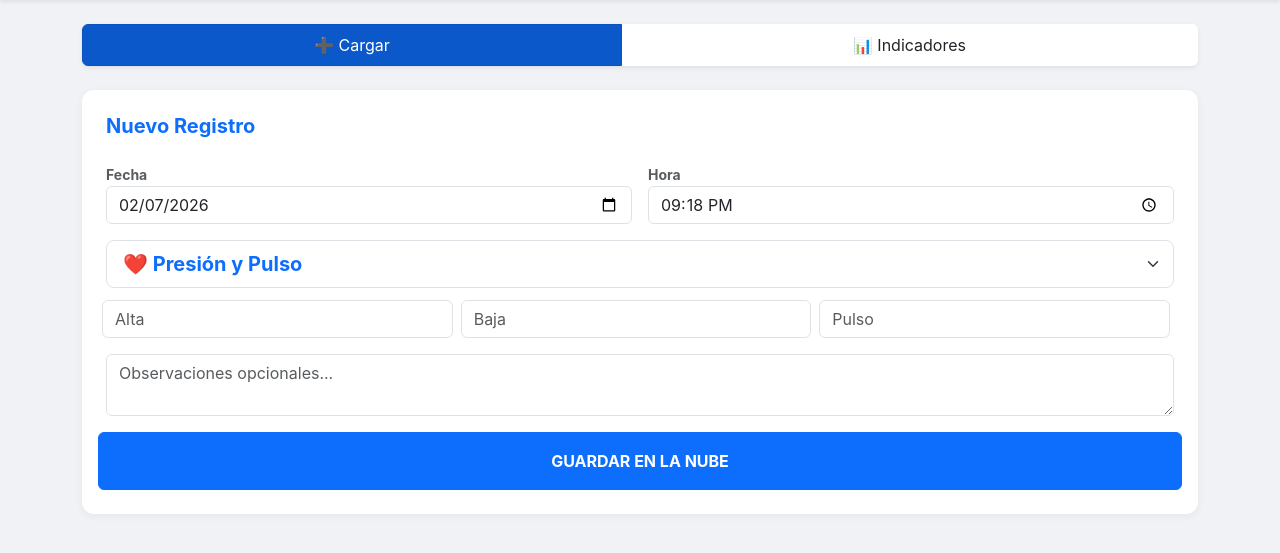
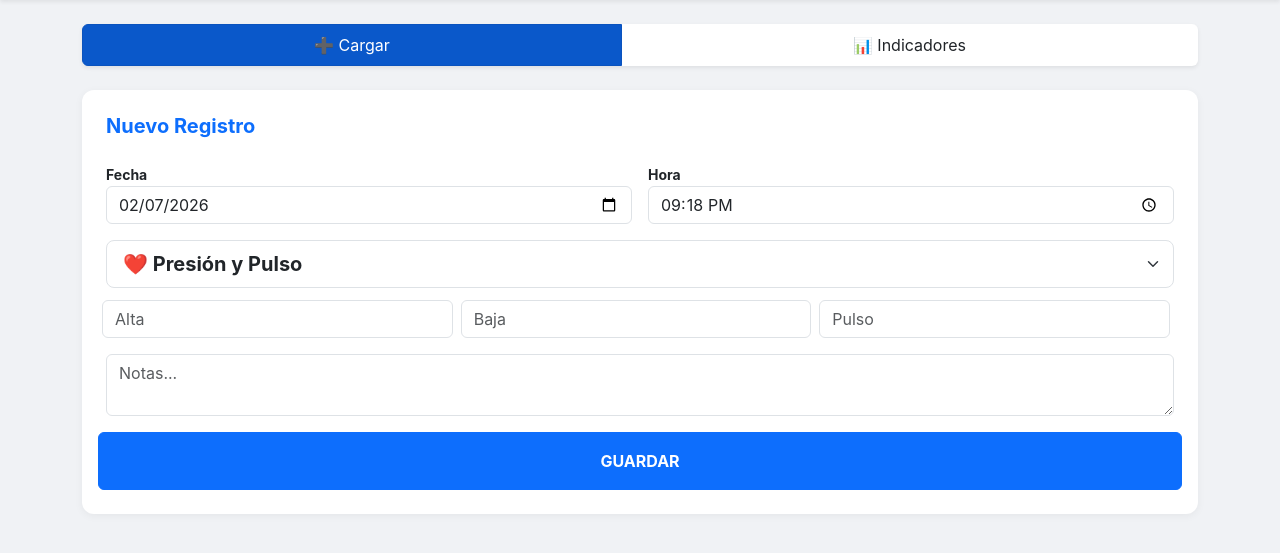
Before and after one commit to Pastormerlo/control-drenaje, a Flask app: page /cargar in a window 1280 px wide. Shown: the part 56-609 px from the top of the page. Run offline with Flask 3, Linux system fonts and the light colour scheme; a user stored in the database is signed in; some libraries are stand-ins or nearby versions.

Commit message:
Add files via upload

```diff
--- a/templates/index.html
+++ b/templates/index.html
@@ -7,12 +7,12 @@
     <link href="https://cdn.jsdelivr.net/npm/bootstrap@5.3.0/dist/css/bootstrap.min.css" rel="stylesheet">
     <style>
         body { background-color: #f0f2f5; font-family: -apple-system, sans-serif; }
-        .card { border-radius: 12px; border: none; box-shadow: 0 2px 10px rgba(0,0,0,0.05); }
-        .stat-val { font-size: 1.8rem; font-weight: bold; color: #1a1a1a; }
-        .stat-label { font-size: 0.75rem; text-transform: uppercase; color: #6c757d; font-weight: 700; letter-spacing: 0.5px; }
-        .badge-alert { background-color: #ffe5e5; color: #d90429; font-weight: bold; font-size: 0.7rem; }
+        .card { border-radius: 12px; border: none; box-shadow: 0 2px 8px rgba(0,0,0,0.05); }
+        .stat-val { font-size: 1.6rem; font-weight: bold; line-height: 1.2; }
+        .stat-label { font-size: 0.7rem; text-transform: uppercase; color: #6c757d; font-weight: 700; letter-spacing: 0.5px; }
+        .badge-alert { background-color: #ffe5e5; color: #d90429; font-weight: bold; font-size: 0.65rem; }
         .seccion-oculta { display: none; }
-        .nav-link-custom { color: white; text-decoration: none; font-weight: 500; font-size: 0.9rem; }
+        .nav-link-custom { color: white; text-decoration: none; font-size: 0.9rem; font-weight: 500; }
     </style>
 </head>
 <body>
@@ -36,17 +36,15 @@
     {% if modo == 'perfil' %}
     <div class="card p-4">
         <h5 class="mb-4 fw-bold text-primary">Mi Ficha Individual</h5>
-        {% with messages = get_flashed_messages(with_categories=true) %}
-          {% if messages %}{% for category, message in messages %}<div class="alert alert-{{category}} small">{{ message }}</div>{% endfor %}{% endif %}
-        {% endwith %}
+        {% with msgs = get_flashed_messages() %}{% if msgs %}<div class="alert alert-success">{{msgs[0]}}</div>{% endif %}{% endwith %}
         <form action="{{ url_for('editar_perfil') }}" method="POST">
             <div class="row g-3">
-                <div class="col-12"><label class="small fw-bold text-muted">Nombre y Apellido</label><input type="text" name="nombre" class="form-control" value="{{perfil.nombre_apellido or ''}}" required></div>
-                <div class="col-6"><label class="small fw-bold text-muted">Edad</label><input type="number" name="edad" class="form-control" value="{{perfil.edad or ''}}"></div>
-                <div class="col-6"><label class="small fw-bold text-muted">Sexo</label><select name="sexo" class="form-select"><option value="M" {% if perfil.sexo=='M' %}selected{% endif %}>M</option><option value="F" {% if perfil.sexo=='F' %}selected{% endif %}>F</option></select></div>
-                <div class="col-12"><label class="small fw-bold text-muted">Obra Social</label><input type="text" name="obra_social" class="form-control" value="{{perfil.obra_social or ''}}"></div>
-                <div class="col-12"><label class="small fw-bold text-muted">Médico de Cabecera</label><input type="text" name="medico" class="form-control" value="{{perfil.nombre_medico or ''}}"></div>
-                <button type="submit" class="btn btn-success w-100 p-3 fw-bold mt-2">ACTUALIZAR FICHA</button>
+                <div class="col-12"><label class="small fw-bold">Nombre y Apellido</label><input type="text" name="nombre" class="form-control" value="{{perfil.nombre_apellido or ''}}" required></div>
+                <div class="col-6"><label class="small fw-bold">Edad</label><input type="number" name="edad" class="form-control" value="{{perfil.edad or ''}}"></div>
+                <div class="col-6"><label class="small fw-bold">Sexo</label><select name="sexo" class="form-select"><option value="M" {% if perfil.sexo=='M' %}selected{% endif %}>M</option><option value="F" {% if perfil.sexo=='F' %}selected{% endif %}>F</option></select></div>
+                <div class="col-12"><label class="small fw-bold">Obra Social</label><input type="text" name="obra_social" class="form-control" value="{{perfil.obra_social or ''}}"></div>
+                <div class="col-12"><label class="small fw-bold">Médico</label><input type="text" name="medico" class="form-control" value="{{perfil.nombre_medico or ''}}"></div>
+                <button type="submit" class="btn btn-success w-100 p-3 fw-bold mt-2">GUARDAR CAMBIOS</button>
             </div>
         </form>
     </div>
@@ -55,13 +53,13 @@
     {% if modo == 'cargar' %}
     <div class="card p-4">
         <h5 class="mb-4 fw-bold text-primary">Nuevo Registro</h5>
-        {% if success %}<div class="alert alert-success">{{ success }}</div>{% endif %}
+        {% if success %}<div class="alert alert-success small">{{ success }}</div>{% endif %}
         <form action="{{ url_for('cargar_registro') }}" method="POST">
             <div class="row g-3">
-                <div class="col-6"><label class="small fw-bold text-muted">Fecha</label><input type="date" name="fecha" class="form-control" required id="f_input"></div>
-                <div class="col-6"><label class="small fw-bold text-muted">Hora</label><input type="time" name="hora" class="form-control" required id="h_input"></div>
+                <div class="col-6"><label class="small fw-bold">Fecha</label><input type="date" name="fecha" class="form-control" id="f_input" required></div>
+                <div class="col-6"><label class="small fw-bold">Hora</label><input type="time" name="hora" class="form-control" id="h_input" required></div>
                 <div class="col-12">
-                    <select class="form-select form-select-lg fw-bold text-primary" id="tipo_registro" name="tipo_registro" onchange="mostrarCampos()">
+                    <select class="form-select form-select-lg fw-bold" id="tipo_registro" name="tipo_registro" onchange="mostrarCampos()">
                         <option value="presion">❤️ Presión y Pulso</option>
                         <option value="glucosa">🩸 Glucosa</option>
                         <option value="drenaje">💧 Drenaje</option>
@@ -75,14 +73,14 @@
                     <div class="col-4"><input type="number" name="pulso" class="form-control" placeholder="Pulso"></div>
                 </div>
                 <div id="campos_glucosa" class="row g-2 mt-1 seccion-oculta"><div class="col-12"><input type="number" name="glucosa" class="form-control" placeholder="mg/dL"></div></div>
+                <div id="campos_oxigeno" class="row g-2 mt-1 seccion-oculta"><div class="col-12"><input type="number" name="oxigeno" class="form-control" placeholder="Sat %"></div></div>
+                <div id="campos_temperatura" class="row g-2 mt-1 seccion-oculta"><div class="col-12"><input type="number" step="0.1" name="temperatura" class="form-control" placeholder="°C"></div></div>
                 <div id="campos_drenaje" class="row g-2 mt-1 seccion-oculta">
                     <div class="col-6"><input type="number" step="0.1" name="cantidad_izq" class="form-control" placeholder="Izq (ml)"></div>
                     <div class="col-6"><input type="number" step="0.1" name="cantidad_der" class="form-control" placeholder="Der (ml)"></div>
                 </div>
-                <div id="campos_oxigeno" class="row g-2 mt-1 seccion-oculta"><div class="col-12"><input type="number" name="oxigeno" class="form-control" placeholder="Saturación %"></div></div>
-                <div id="campos_temperatura" class="row g-2 mt-1 seccion-oculta"><div class="col-12"><input type="number" step="0.1" name="temperatura" class="form-control" placeholder="Temperatura °C"></div></div>
-                <div class="col-12"><textarea name="observaciones" class="form-control" rows="2" placeholder="Observaciones opcionales..."></textarea></div>
-                <button type="submit" class="btn btn-primary w-100 p-3 fw-bold mt-3">GUARDAR EN LA NUBE</button>
+                <div class="col-12"><textarea name="observaciones" class="form-control" rows="2" placeholder="Notas..."></textarea></div>
+                <button type="submit" class="btn btn-primary w-100 p-3 fw-bold mt-3">GUARDAR</button>
             </div>
         </form>
     </div>
@@ -98,68 +96,70 @@
     {% endif %}
 
     {% if modo == 'ver' %}
-    <h6 class="stat-label mb-3">Indicadores Clave (30 días)</h6>
+    <h6 class="stat-label mb-3 text-center">Resumen Médico (Últimos 30 días)</h6>
     <div class="row g-3 mb-4">
         <div class="col-6">
             <div class="card p-3 border-start border-danger border-4 h-100">
-                <div class="stat-label">❤️ Presión</div>
-                <div class="stat-val" style="font-size: 1.4rem;">{{stats.presion.prom_a}}/{{stats.presion.prom_b}}</div>
-                <small class="text-muted d-block">Pulso: {{stats.pulso.prom}}</small>
-                {% if stats.presion.alertas > 0 %}<span class="badge badge-alert mt-1">{{stats.presion.alertas}} altas</span>{% endif %}
+                <div class="stat-label">❤️ Presión Prom.</div>
+                <div class="stat-val text-danger">{{stats.presion.prom_a}}/{{stats.presion.prom_b}}</div>
+                <div class="mt-1 small text-muted" style="font-size: 0.6rem;">
+                    MÁX: <strong>{{stats.presion.max_a}}</strong> | MÍN: <strong>{{stats.presion.min_a}}</strong>
+                </div>
+                {% if stats.presion.alertas > 0 %}<span class="badge badge-alert mt-2">{{stats.presion.alertas}} altas</span>{% endif %}
             </div>
         </div>
         <div class="col-6">
             <div class="card p-3 border-start border-success border-4 h-100">
-                <div class="stat-label">🩸 Glucosa</div>
-                <div class="stat-val" style="font-size: 1.4rem;">{{stats.glucosa.prom}}</div>
-                <small class="text-muted d-block">Máx: {{stats.glucosa.max}}</small>
-                {% if stats.glucosa.alertas > 0 %}<span class="badge badge-alert mt-1">{{stats.glucosa.alertas}} alertas</span>{% endif %}
+                <div class="stat-label">🩸 Glucosa Prom.</div>
+                <div class="stat-val text-success">{{stats.glucosa.prom}}</div>
+                <div class="mt-1 small text-muted" style="font-size: 0.6rem;">
+                    MÁX: <strong>{{stats.glucosa.max}}</strong> | MÍN: <strong>{{stats.glucosa.min}}</strong>
+                </div>
+                {% if stats.glucosa.alertas > 0 %}<span class="badge badge-alert mt-2">{{stats.glucosa.alertas}} alertas</span>{% endif %}
             </div>
         </div>
         <div class="col-6">
             <div class="card p-3 border-start border-info border-4 h-100">
-                <div class="stat-label">🌬️ Oxígeno</div>
-                <div class="stat-val" style="font-size: 1.4rem;">{{stats.oxigeno.prom}}%</div>
-                <small class="text-muted d-block">Mín: {{stats.oxigeno.min}}%</small>
-                {% if stats.oxigeno.alertas > 0 %}<span class="badge badge-alert mt-1">{{stats.oxigeno.alertas}} bajas</span>{% endif %}
+                <div class="stat-label">🌬️ Oxígeno Prom.</div>
+                <div class="stat-val text-info">{{stats.oxigeno.prom}}%</div>
+                <div class="mt-1 small text-muted" style="font-size: 0.6rem;">
+                    MÁX: <strong>{{stats.oxigeno.max}}%</strong> | MÍN: <strong>{{stats.oxigeno.min}}%</strong>
+                </div>
+                {% if stats.oxigeno.alertas > 0 %}<span class="badge badge-alert mt-2">{{stats.oxigeno.alertas}} bajas</span>{% endif %}
             </div>
         </div>
         <div class="col-6">
             <div class="card p-3 border-start border-warning border-4 h-100">
-                <div class="stat-label">🌡️ Temp</div>
-                <div class="stat-val" style="font-size: 1.4rem;">{{stats.temp.prom}}°</div>
-                <small class="text-muted d-block">Máx: {{stats.temp.max}}°</small>
-                {% if stats.temp.alertas > 0 %}<span class="badge badge-alert mt-1">{{stats.temp.alertas}} picos</span>{% endif %}
+                <div class="stat-label">🌡️ Temp Prom.</div>
+                <div class="stat-val text-warning">{{stats.temp.prom}}°</div>
+                <div class="mt-1 small text-muted" style="font-size: 0.6rem;">
+                    MÁX: <strong>{{stats.temp.max}}°</strong> | MÍN: <strong>{{stats.temp.min}}°</strong>
+                </div>
+                {% if stats.temp.alertas > 0 %}<span class="badge badge-alert mt-2">{{stats.temp.alertas}} picos</span>{% endif %}
             </div>
         </div>
     </div>
 
-    <h6 class="stat-label mb-3">Historial de Registros</h6>
+    <h6 class="stat-label mb-2">Historial Reciente</h6>
     <div class="card overflow-hidden shadow-sm">
         <div class="table-responsive">
             <table class="table table-hover mb-0">
-                <thead class="bg-light">
-                    <tr class="small text-muted" style="font-size: 0.7rem;">
-                        <th class="ps-3">FECHA/HORA</th>
-                        <th>TIPO</th>
-                        <th>VALOR</th>
-                        <th></th>
-                    </tr>
+                <thead class="bg-light" style="font-size: 0.65rem;">
+                    <tr><th class="ps-3">FECHA/HORA</th><th>TIPO</th><th>VALOR</th><th></th></tr>
                 </thead>
-                <tbody class="small">
+                <tbody style="font-size: 0.8rem;">
                     {% for r in registros %}
                     <tr>
-                        <td class="ps-3"><div class="fw-bold">{{r.fecha}}</div><div class="text-muted" style="font-size: 0.7rem;">{{r.hora}}</div></td>
-                        <td class="align-middle fw-bold text-uppercase" style="font-size: 0.75rem;">{{r.tipo}}</td>
-                        <td class="align-middle">
-                            {% if r.tipo == 'presion' %}<span class="badge bg-danger bg-opacity-10 text-danger fw-bold">{{r.presion_alta}}/{{r.presion_baja}}</span>
-                            {% elif r.tipo == 'glucosa' %}<span class="badge bg-success bg-opacity-10 text-success fw-bold">{{r.glucosa}} mg</span>
-                            {% elif r.tipo == 'drenaje' %}<span class="text-muted">I:{{r.cant_izq or 0}}|D:{{r.cant_der or 0}}</span>
-                            {% elif r.tipo == 'oxigeno' %}<span class="fw-bold text-info">{{r.oxigeno}}%</span>
-                            {% elif r.tipo == 'temperatura' %}<span class="fw-bold text-warning">{{r.temperatura}}°C</span>
-                            {% endif %}
+                        <td class="ps-3"><div>{{r.fecha}}</div><div class="text-muted small">{{r.hora}}</div></td>
+                        <td class="fw-bold text-uppercase">{{r.tipo}}</td>
+                        <td>
+                            {% if r.tipo == 'presion' %}<span class="text-danger fw-bold">{{r.presion_alta}}/{{r.presion_baja}}</span>
+                            {% elif r.tipo == 'glucosa' %}<span class="text-success fw-bold">{{r.glucosa}}</span>
+                            {% elif r.tipo == 'oxigeno' %}<span class="text-info fw-bold">{{r.oxigeno}}%</span>
+                            {% elif r.tipo == 'temperatura' %}<span class="text-warning fw-bold">{{r.temperatura}}°</span>
+                            {% elif r.tipo == 'drenaje' %}I:{{r.cant_izq or 0}}|D:{{r.cant_der or 0}}{% endif %}
                         </td>
-                        <td class="align-middle text-end pe-3"><a href="{{ url_for('borrar', id=r.id) }}" class="text-decoration-none" onclick="return confirm('¿Borrar registro?')">🗑️</a></td>
+                        <td class="text-end pe-3"><a href="{{ url_for('borrar', id=r.id) }}" class="text-danger">🗑️</a></td>
                     </tr>
                     {% endfor %}
                 </tbody>
```
